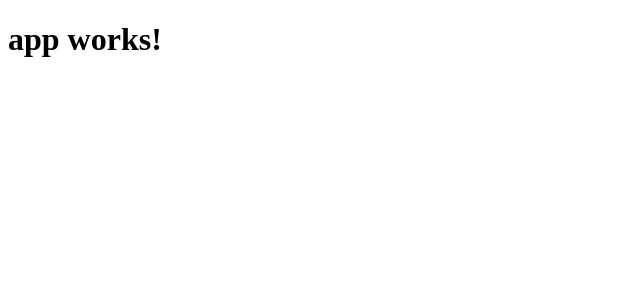
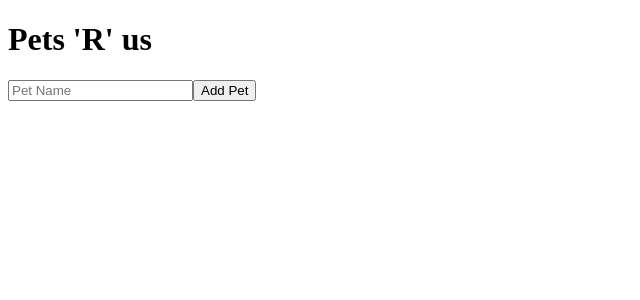
Before and after one commit to misterBIT/angular-workshop-april17, an Angular app: page / in a window 1280 px wide. Shown: the top 300 px of the page, without its empty margins (0-640 px from the left). Built offline with nearby package versions, Linux system fonts and the light colour scheme.

Commit message:
declare our intention - create component

```diff
--- a/src/app/app.component.html
+++ b/src/app/app.component.html
@@ -1,3 +1,4 @@
 <h1>
   {{title}}
 </h1>
+<pet-input></pet-input>
--- a/src/app/app.component.ts
+++ b/src/app/app.component.ts
@@ -6,5 +6,5 @@ import { Component } from '@angular/core';
   styleUrls: ['./app.component.css']
 })
 export class AppComponent {
-  title = 'app works!';
+  title = `Pets 'R' us`;
 }
--- a/src/app/app.module.ts
+++ b/src/app/app.module.ts
@@ -4,10 +4,12 @@ import { FormsModule } from '@angular/forms';
 import { HttpModule } from '@angular/http';
 
 import { AppComponent } from './app.component';
+import { PetInputComponent } from './pets/pet-input.component';
 
 @NgModule({
   declarations: [
-    AppComponent
+    AppComponent,
+    PetInputComponent
   ],
   imports: [
     BrowserModule,
--- /dev/null
+++ b/src/app/pets/pet-input.component.ts
@@ -0,0 +1,15 @@
+import {Component} from '@angular/core';
+
+@Component({
+  selector: 'pet-input',
+  template: `
+    <input type="text" placeholder="Pet Name" />
+    <button>Add Pet</button>
+  `
+})
+export class PetInputComponent {
+  addPet(petName) {
+    console.log('Pet Added: ', petName);
+  }
+
+}
```
